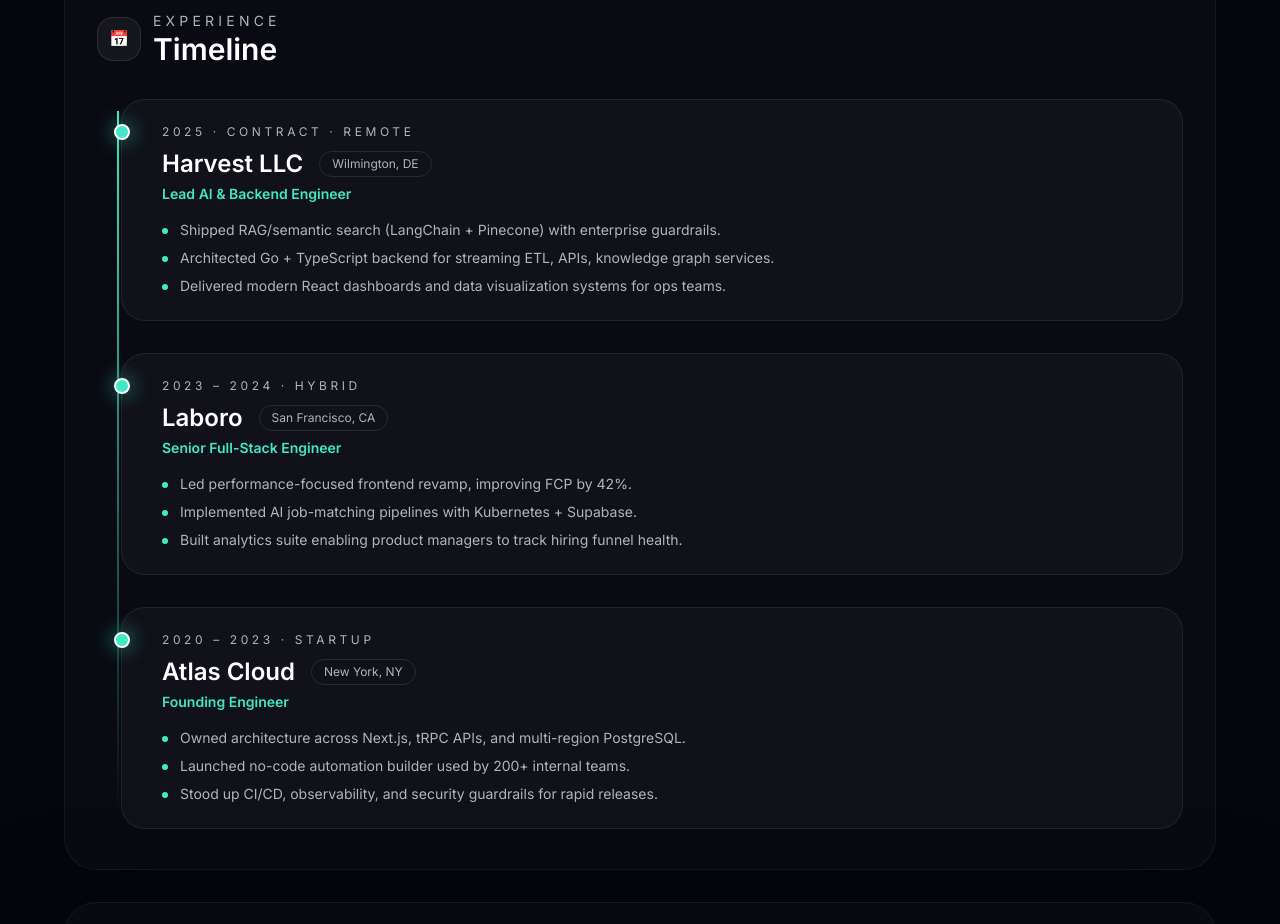
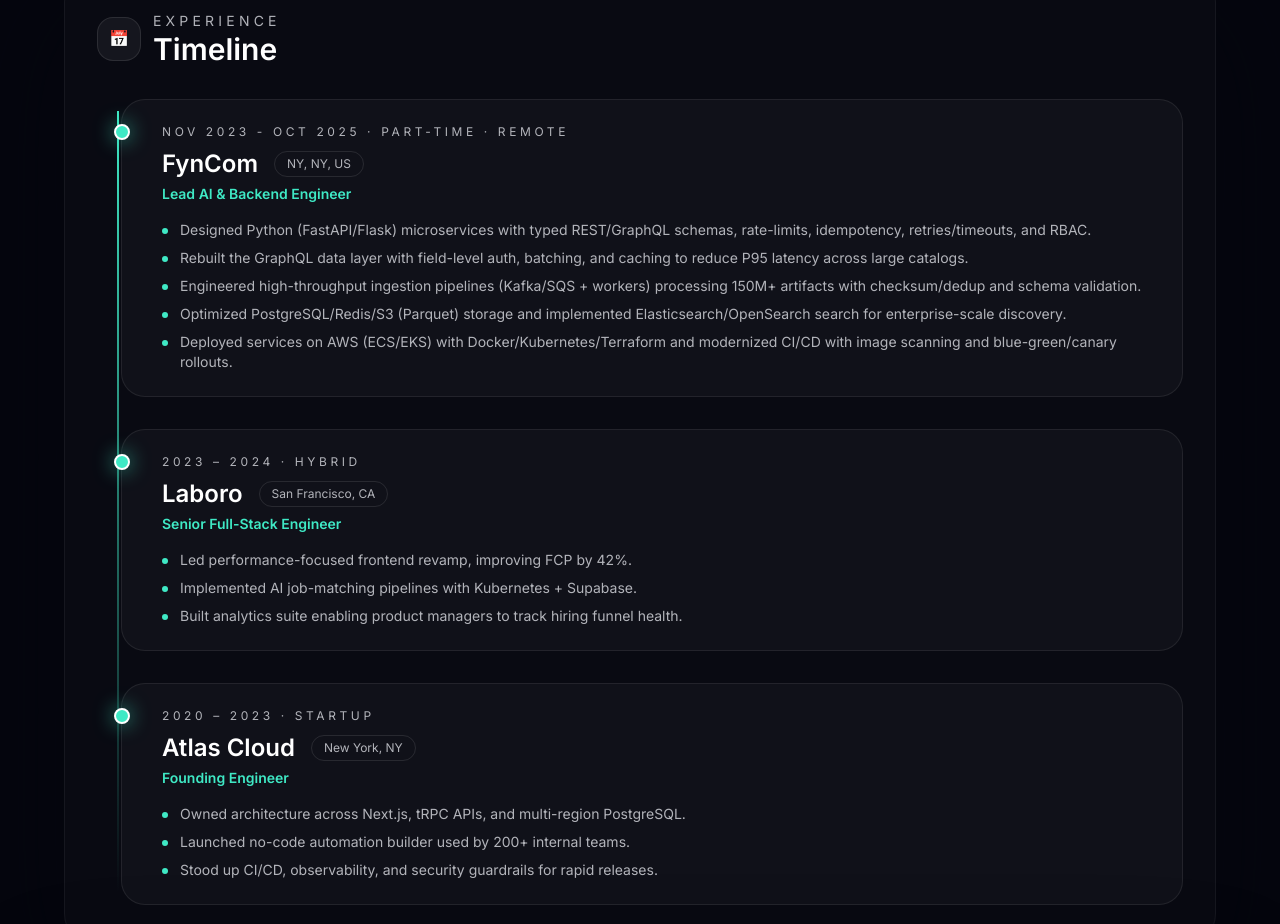
Before and after one commit to CryptoAardvark/Adrian-portfolio, a Next.js app: page / in a window 1280 px wide. Shown: the part 4878-5802 px from the top of the page. Built offline with nearby package versions, Linux system fonts and the light colour scheme.

Commit message:
feat: added background first company

```diff
--- a/data/content.ts
+++ b/data/content.ts
@@ -112,16 +112,19 @@
 
 export const experienceTimeline = [
   {
-    company: "Harvest LLC",
+    company: "FynCom",
     role: "Lead AI & Backend Engineer",
-    period: "2025 · Contract · Remote",
-    location: "Wilmington, DE",
+    period: "Nov 2023 - Oct 2025 · Part-time · Remote",
+    location: "NY, NY, US",
     highlights: [
-      "Shipped RAG/semantic search (LangChain + Pinecone) with enterprise guardrails.",
-      "Architected Go + TypeScript backend for streaming ETL, APIs, knowledge graph services.",
-      "Delivered modern React dashboards and data visualization systems for ops teams.",
+      "Designed Python (FastAPI/Flask) microservices with typed REST/GraphQL schemas, rate-limits, idempotency, retries/timeouts, and RBAC.",
+      "Rebuilt the GraphQL data layer with field-level auth, batching, and caching to reduce P95 latency across large catalogs.",
+      "Engineered high-throughput ingestion pipelines (Kafka/SQS + workers) processing 150M+ artifacts with checksum/dedup and schema validation.",
+      "Optimized PostgreSQL/Redis/S3 (Parquet) storage and implemented Elasticsearch/OpenSearch search for enterprise-scale discovery.",
+      "Deployed services on AWS (ECS/EKS) with Docker/Kubernetes/Terraform and modernized CI/CD with image scanning and blue-green/canary rollouts.",
     ],
-  },
+  }
+  ,
   {
     company: "Laboro",
     role: "Senior Full-Stack Engineer",
```
